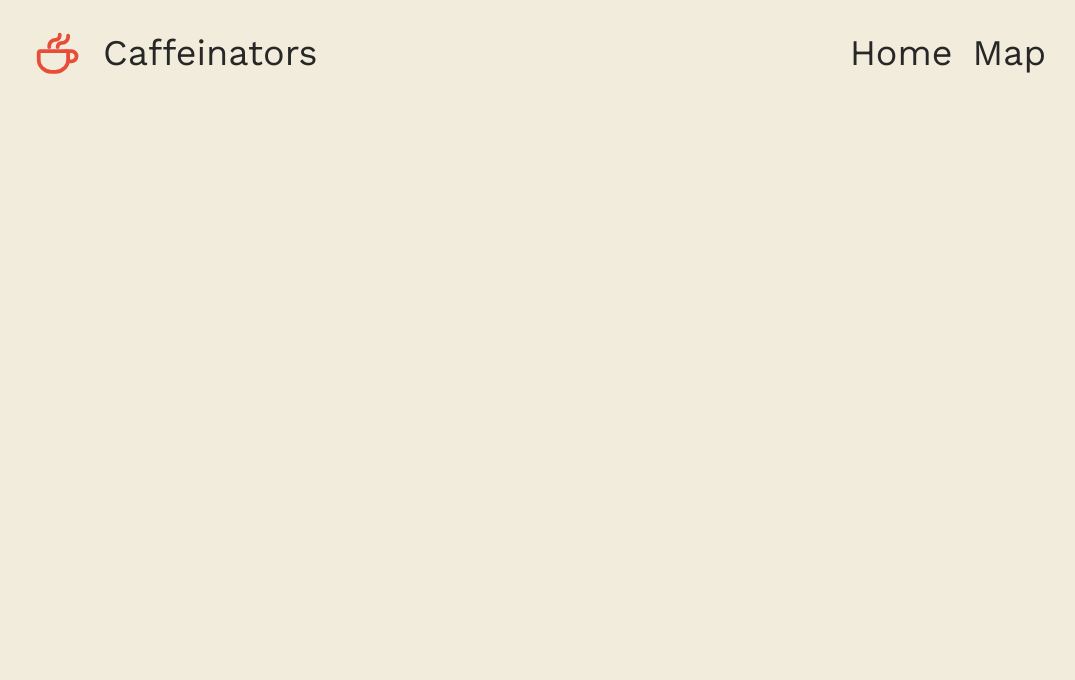
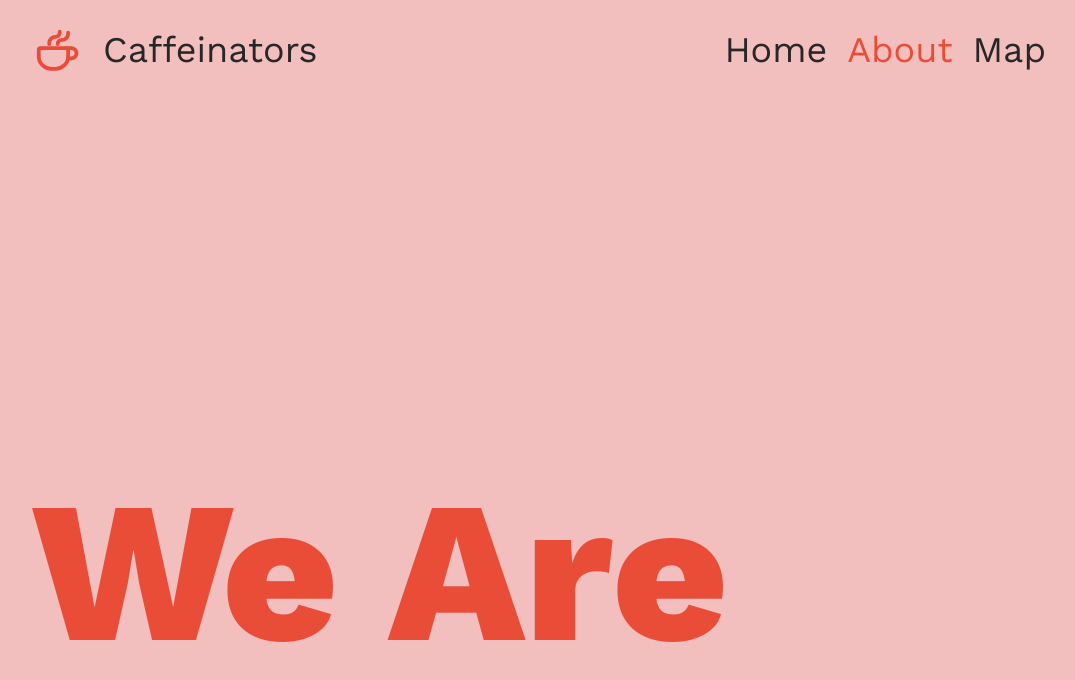
Before and after one commit to EduardvonBriesen/coffeenators, a React (Create React App) app: page /about in a window 1280 px wide. Shown: the top 680 px of the page, without its empty margins (96-1171 px from the left). Built offline with nearby package versions, Linux system fonts and the light colour scheme.

Commit message:
styled pages

```diff
--- a/src/App.tsx
+++ b/src/App.tsx
@@ -1,8 +1,9 @@
 import styled from "styled-components";
 import { BrowserRouter, Routes, Route } from "react-router-dom";
-import Map from "./components/map/Map";
 import Home from "./pages/Home";
 import Layout from "./layout/Layout";
+import About from "./pages/About";
+import MapPage from "./pages/MapPage";
 
 const AppContainer = styled.div`
   font-family: "Work Sans";
@@ -19,7 +20,8 @@ function App() {
         <Layout>
           <Routes>
             <Route path="/" element={<Home />} />
-            <Route path="/map" element={<Map />} />
+            <Route path="/about" element={<About />} />
+            <Route path="/map" element={<MapPage />} />
           </Routes>
         </Layout>
       </AppContainer>
--- a/src/assets/CupIcon.tsx
+++ b/src/assets/CupIcon.tsx
@@ -1,5 +1,3 @@
-import React from "react";
-
 interface Props {
   className?: string;
 }
--- a/src/index.tsx
+++ b/src/index.tsx
@@ -1,8 +1,8 @@
-import React from "react";
 import ReactDOM from "react-dom/client";
 import { ThemeProvider } from "styled-components";
 import { theme } from "./theme";
 import App from "./App";
+import React from "react";
 
 const root = ReactDOM.createRoot(
   document.getElementById("root") as HTMLElement
--- a/src/layout/Header.tsx
+++ b/src/layout/Header.tsx
@@ -1,17 +1,16 @@
-import React from "react";
 import { NavLink } from "react-router-dom";
 import styled from "styled-components";
 import CupIcon from "../assets/CupIcon";
 
 const HeaderContainer = styled.nav`
+  position: absolute;
   display: flex;
   flex-direction: row;
   align-items: center;
   justify-content: space-between;
-  height: auto;
-  width: 100%;
-  padding: 2rem 0 2rem 0;
-  background-color: ${(props) => props.theme.colors.background};
+  width: 80%;
+  height: 100px;
+  padding: 0 10%;
 `;
 
 const Logo = styled.div`
@@ -43,6 +42,7 @@ function Header() {
       </Logo>
       <div>
         <StyledLink to="/">Home</StyledLink>
+        <StyledLink to="/about">About</StyledLink>
         <StyledLink to="/map">Map</StyledLink>
       </div>
     </HeaderContainer>
--- a/src/layout/Layout.tsx
+++ b/src/layout/Layout.tsx
@@ -1,4 +1,3 @@
-import React from "react";
 import styled from "styled-components";
 import Header from "./Header";
 
@@ -9,17 +8,14 @@ interface Props {
 const LayoutContainer = styled.div`
   display: flex;
   flex-direction: column;
-  min-height: 100vh;
-  padding: 0 10vw 0 10vw;
-  background-color: ${(props) => props.theme.colors.background};
 `;
 
 function Layout({ children }: Props) {
   return (
-    <LayoutContainer>
-      <Header />
-      {children}
-    </LayoutContainer>
+      <LayoutContainer>
+        <Header />
+        {children}
+      </LayoutContainer>
   );
 }
 
--- /dev/null
+++ b/src/pages/About.tsx
@@ -0,0 +1,35 @@
+import styled from "styled-components";
+
+const AboutContainer = styled.div`
+  display: flex;
+  flex-direction: column;
+  justify-content: end;
+  background-color: ${(props) => props.theme.colors.background.dark};
+  width: 100vw;
+  height: 100vh;
+  padding: 10%;
+  box-sizing: border-box;
+`;
+
+const Headline = styled.h1`
+  font-weight: 800;
+  font-size: 200px;
+  line-height: 200px;
+  margin: 0;
+`;
+
+const Accent = styled.span`
+  color: ${(props) => props.theme.colors.primary};
+`;
+
+function About() {
+  return (
+    <AboutContainer>
+      <Headline>
+        <Accent>We Are</Accent>
+      </Headline>
+    </AboutContainer>
+  );
+}
+
+export default About;
--- a/src/pages/Home.tsx
+++ b/src/pages/Home.tsx
@@ -1,5 +1,15 @@
-import React from "react";
 import styled from "styled-components";
+
+const HomeContainer = styled.div`
+  display: flex;
+  flex-direction: column;
+  justify-content: end;
+  background-color: ${(props) => props.theme.colors.background.main};
+  width: 100vw;
+  height: 100vh;
+  padding: 10% ;
+  box-sizing: border-box;
+`;
 
 const Headline = styled.h1`
   font-weight: 800;
@@ -21,7 +31,7 @@ const SubHeadline = styled.h2`
 
 function Home() {
   return (
-    <>
+    <HomeContainer>
       <Headline>
         Visualizing <Accent>Coffee Data</Accent>
       </Headline>
@@ -29,7 +39,7 @@ function Home() {
         Mauris massa mollis volutpat ornare platea commodo blandit. Euismod
         interdum pretium neque tellus bibendum amet.
       </SubHeadline>
-    </>
+    </HomeContainer>
   );
 }
 
--- /dev/null
+++ b/src/pages/MapPage.tsx
@@ -0,0 +1,24 @@
+import styled from 'styled-components';
+import Map from '../components/map/Map';
+
+const MapContainer = styled.div`
+  display: flex;
+  flex-direction: column;
+  justify-content: end;
+  align-items: center;
+  background-color: ${(props) => props.theme.colors.background.main};
+  width: 100vw;
+  height: 100vh;
+  padding: 10% ;
+  box-sizing: border-box;
+`;
+
+function MapPage() {
+  return (
+    <MapContainer>
+      <Map />
+    </MapContainer>
+  );
+}
+
+export default MapPage;
--- a/src/theme.ts
+++ b/src/theme.ts
@@ -2,8 +2,7 @@ export const theme = {
   colors: {
     primary: "#E94C37",
     secondary: "#94724A",
-    tertiary: "#F3BEBE",
     dark: "#272727",
-    background: "#F2ECDD",
+    background: { main: "#F2ECDD", dark: "#F3BEBE" },
   },
 };
```
